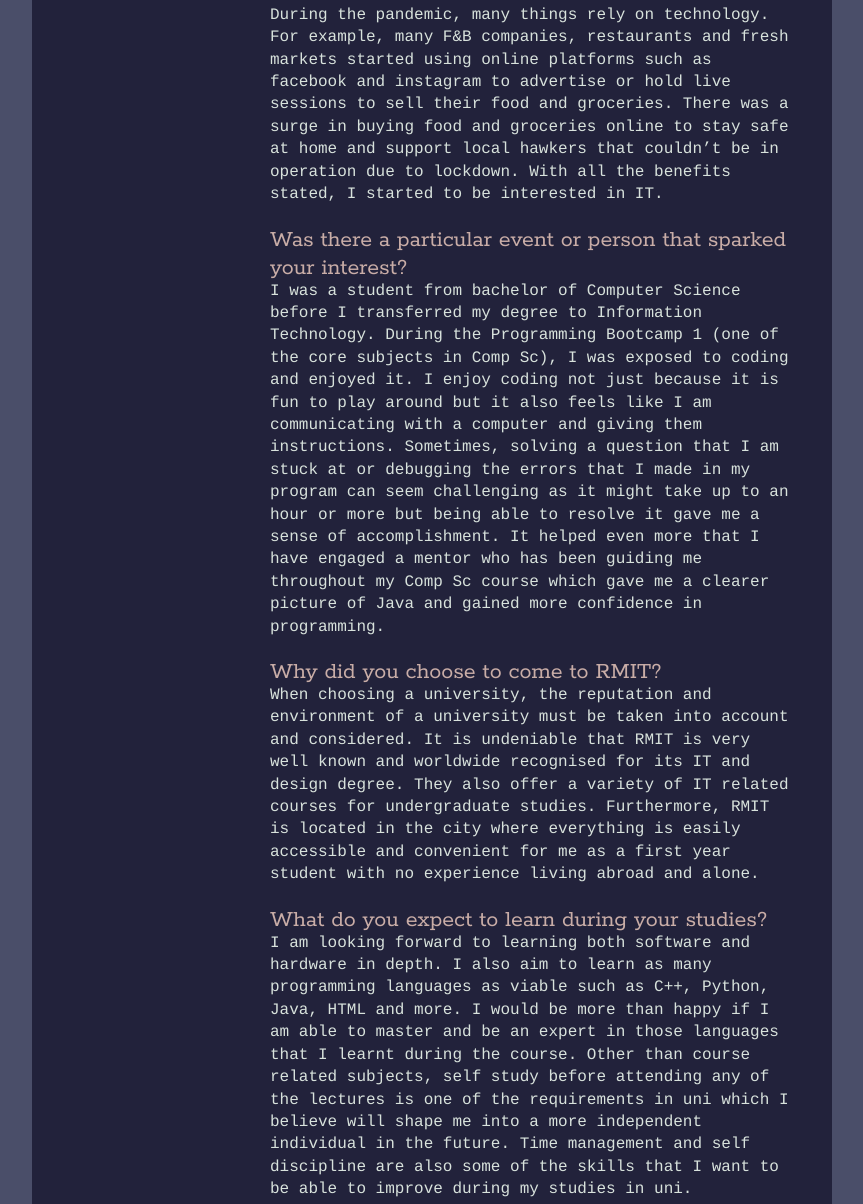
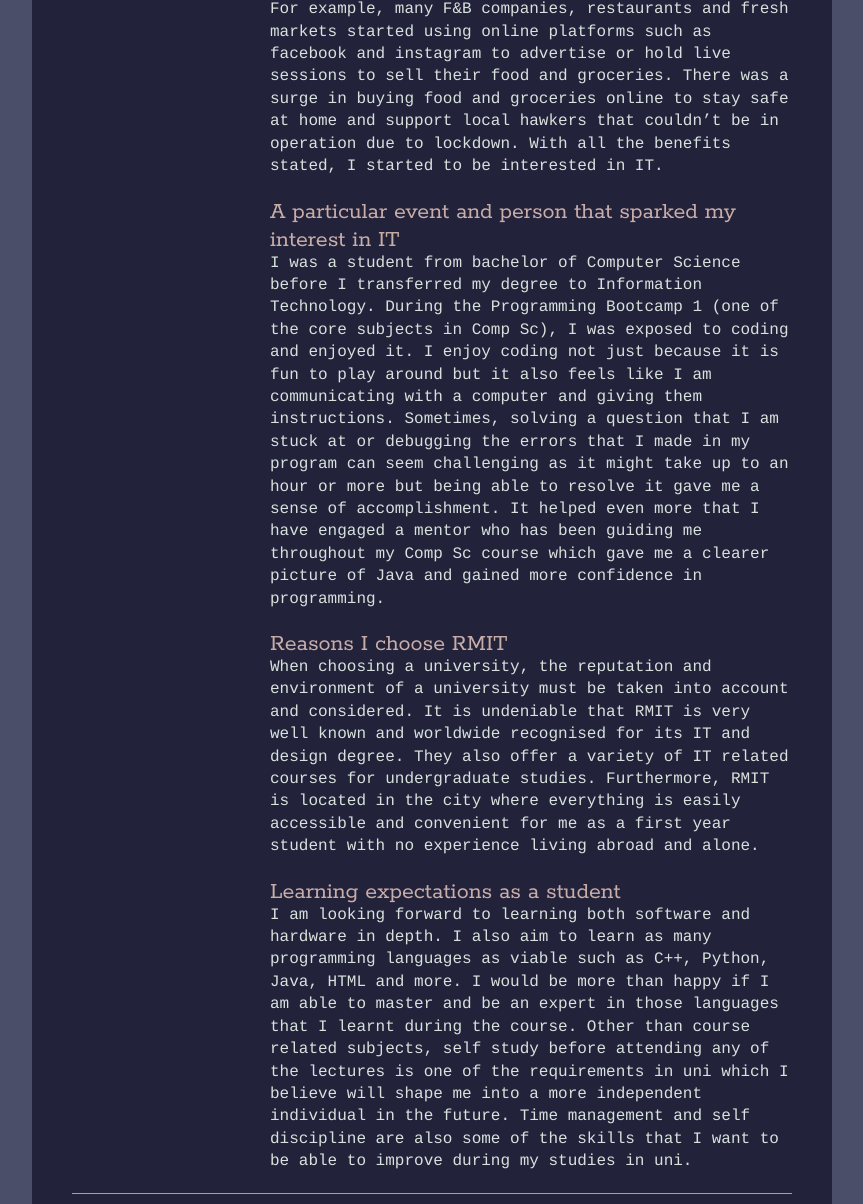
Before and after one commit to Carisseee/ePortfolio, a plain HTML site: page index.html in a window 1280 px wide. Shown: the part 1509-2713 px from the top of the page, without its empty margins (208-1071 px from the left). Drawn offline with Linux system fonts and the light colour scheme.

Commit message:
Minor update
Change subheadings and spacings

```diff
--- a/index.html
+++ b/index.html
@@ -69,14 +69,14 @@
 				</div>
 
 				<div class="sectionContent">
-          <h2>What is your interest in IT? When did your interest in IT start?</h2>
+          <h2>Interest in IT</h2>
 					<p>In this modern era, we are aware that technologies do wonders and ease our lives in many aspects. For instance, when my grandparents were kids back then, they never knew we could now reach out to people from overseas within seconds by just using our gadgets. As an inquisitive person, I am very curious and keen to find out about the theory behind these technologies. Therefore, I decided to pursue my degree that is related to IT. Not only that, people around me have been encouraging me to go for IT related degrees because there are plenty of job opportunities offered. </p>
           <p>During the pandemic, many things rely on technology. For example, many F&B companies, restaurants and fresh markets started using online platforms such as facebook and instagram to advertise or hold live sessions to sell their food and groceries. There was a surge in buying food and groceries online to stay safe at home and support local hawkers that couldn’t be in operation due to lockdown. With all the benefits stated, I started to be interested in IT.</p>
-          <h2>Was there a particular event or person that sparked your interest?</h2>
+          <h2>A particular event and person that sparked my interest in IT</h2>
           <p>I was a student from bachelor of Computer Science before I transferred my degree to Information Technology. During the Programming Bootcamp 1 (one of the core subjects in Comp Sc), I was exposed to coding and enjoyed it. I enjoy coding not just because it is fun to play around but it also feels like I am communicating with a computer and giving them instructions. Sometimes, solving a question that I am stuck at or debugging the errors that I made in my program can seem challenging as it might take up to an hour or more but being able to resolve it gave me a sense of accomplishment. It helped even more that I have engaged a mentor who has been guiding me throughout my Comp Sc course which gave me a clearer picture of Java and gained more confidence in programming. </p>
-          <h2>Why did you choose to come to RMIT?</h2>
+          <h2>Reasons I choose RMIT</h2>
           <p>When choosing a university, the reputation and environment of a university must be taken into account and considered. It is undeniable that RMIT is very well known and worldwide recognised for its IT and design degree. They also offer a variety of IT related courses for undergraduate studies. Furthermore, RMIT is located in the city where everything is easily accessible and convenient for me as a first year student with no experience living abroad and alone.</p>
-          <h2>What do you expect to learn during your studies?</h2>
+          <h2>Learning expectations as a student</h2>
           <p>I am looking forward to learning both software and hardware in depth. I also aim to learn as many programming languages as viable such as C++, Python, Java, HTML and more. I would be more than happy if I am able to master and be an expert in those languages that I learnt during the course. Other than course related subjects, self study before attending any of the lectures is one of the requirements in uni which I believe will shape me into a more independent individual in the future. Time management and self discipline are also some of the skills that I want to be able to improve during my studies in uni.</p>
         </div>
 			</article>
@@ -102,7 +102,7 @@
 					<p>During high school, I was a very active student and involved in many kinds of activities which were held in and outside school. By participating in those activities, I developed a lot of skills such as leadership, teamwork and interpersonal skills.</p>
           <p>Furthermore, I have been fairly good at approaching and convincing others since young. As proof, I convinced my friends to purchase my sticker collections and managed to earn my first 100 dollars at the age of 10.</p>
 					<h3>Learning Plan</h3>
-					<p>I love giving myself challenges which force me out of my comfort zone and bring out the best in me.I believe participating in clubs, societies and events organised by uni or competitions that are associated with STEM would not only broaden my horizons and give me a better exposure to the real world scenario in the IT fields , these activities would also be an advantage in building my soft skills. For instance, I could volunteer myself to be a chairman of events or a leader when it comes to course projects. I will be able to learn to take up responsibility which will be helpful in my future career.On the other hand, completing a Bachelor of IT is inarguably one of the big stepping stones in pursuing my dream job which requires a certain background and knowledge of IT. In addition, online IT courses, hackathons and coding competitions will also help me to gain a better perspective in my journey as an IT professional. </p>
+					<p>I love giving myself challenges which force me out of my comfort zone and bring out the best in me. I believe participating in clubs, societies and events organised by uni or competitions that are associated with STEM would not only broaden my horizons and give me a better exposure to the real world scenario in the IT fields , these activities would also be an advantage in building my soft skills. For instance, I could volunteer myself to be a chairman of events or a leader when it comes to course projects. I will be able to learn to take up responsibility which will be helpful in my future career.On the other hand, completing a Bachelor of IT is inarguably one of the big stepping stones in pursuing my dream job which requires a certain background and knowledge of IT. In addition, online IT courses, hackathons and coding competitions will also help me to gain a better perspective in my journey as an IT professional. </p>
         </article>
 
 			</div>
```
